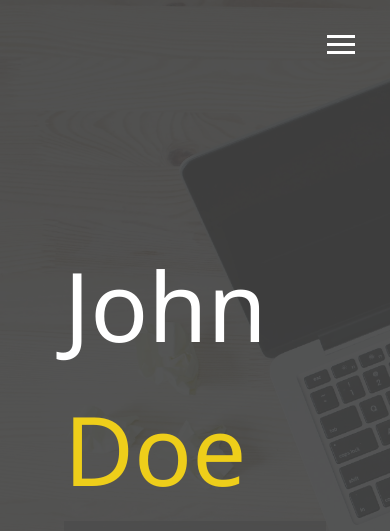
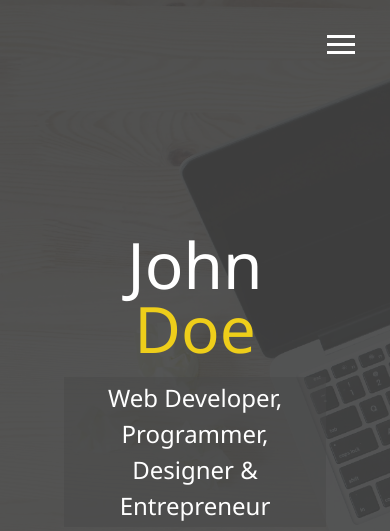
Before and after one commit to shauncuier/modern_portfolio, a website: page dist/index.html in a window 390 px wide. Shown: the top 531 px of the page. Drawn offline with Linux system fonts and the light colour scheme.

Commit message:
added mediaquary and menu overlay

```diff
--- a/scss/_config.scss
+++ b/scss/_config.scss
@@ -28,3 +28,29 @@ $background-opasity: 0.9;
     }
   }
 }
+
+
+// media Quary Mixins
+@mixin mediaSm {
+  @media screen and (max-width: 500px) {
+    @content;
+  }
+}
+
+@mixin mediaMd {
+  @media screen and (max-width: 768px) {
+    @content;
+  }
+}
+
+@mixin mediaLg {
+  @media screen and (min-width: 769px) and (max-width: 1170px) {
+    @content;
+  }
+}
+
+@mixin mediaXl {
+  @media screen and (min-width: 1171px) {
+    @content;
+  }
+}
--- /dev/null
+++ b/scss/_mobile.scss
@@ -0,0 +1,54 @@
+// wide Scren
+@include mediaXl {
+}
+
+// Large Scren
+@include mediaLg {
+}
+
+// Medium Scren
+@include mediaMd {
+  main {
+    align-items: center;
+    text-align: center;
+    .lg-heading {
+      line-height: 1;
+      margin-bottom: 1rem;
+      font-size: 5rem !important;
+    }
+  }
+  ul.menu-nav,
+  div.menu-branding {
+      float: none;
+      width: 100%;
+      min-height: 0;
+      &.show{
+          transform: translate3d(0,0,0);
+      }
+  }
+  .menu-nav{
+      height: 75vh;
+      transform: translate3d(-100%,0,0);
+      font-size: 24px;
+  }
+  .menu-branding{
+      height: 25vh;
+      transform: translate3d(100%,0,0);
+
+      .potrait{
+          background: url(../img/potrait-xsm.png);
+          width: 150px;
+          height: 150px;
+
+
+      }
+  }
+}
+
+// Small Scren
+@include mediaSm {
+  main#home h1 {
+    margin-top: 10vh;
+    font-size: 4rem !important;
+  }
+}
--- a/scss/main.scss
+++ b/scss/main.scss
@@ -1,5 +1,6 @@
 @import 'config';
 @import 'menu';
+@import 'mobile';
 
 * {
   box-sizing: border-box;
```
Also changed, not shown: dist/css/main.css, dist/img/potrait-xsm.png (added).
